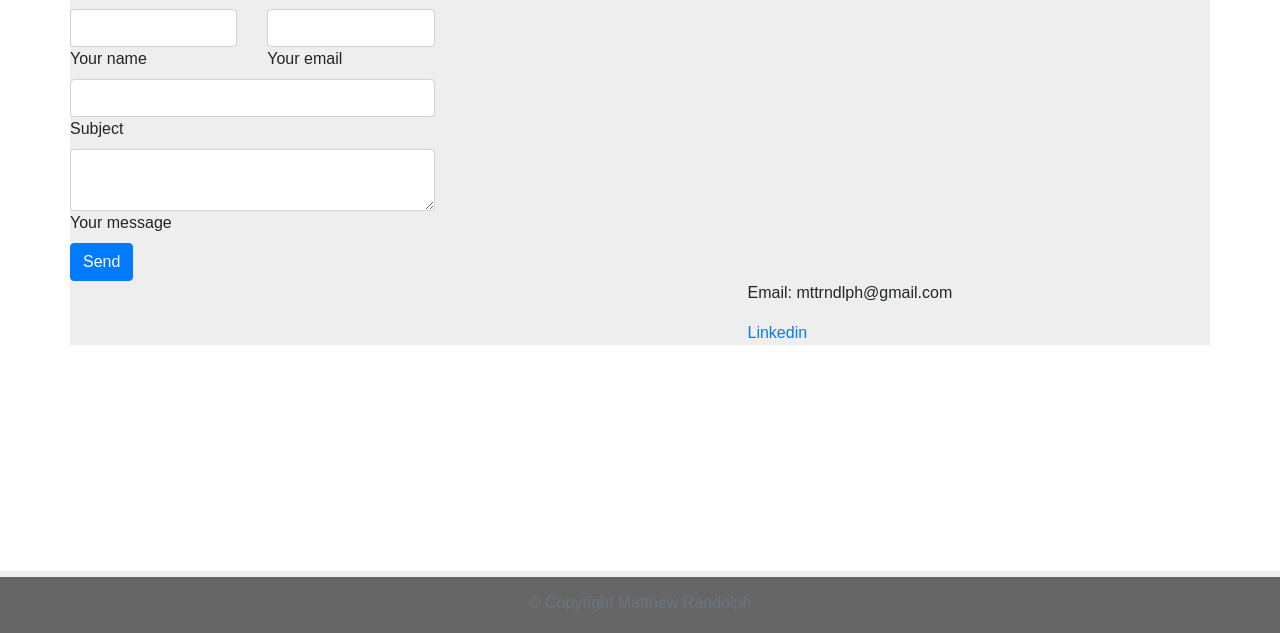
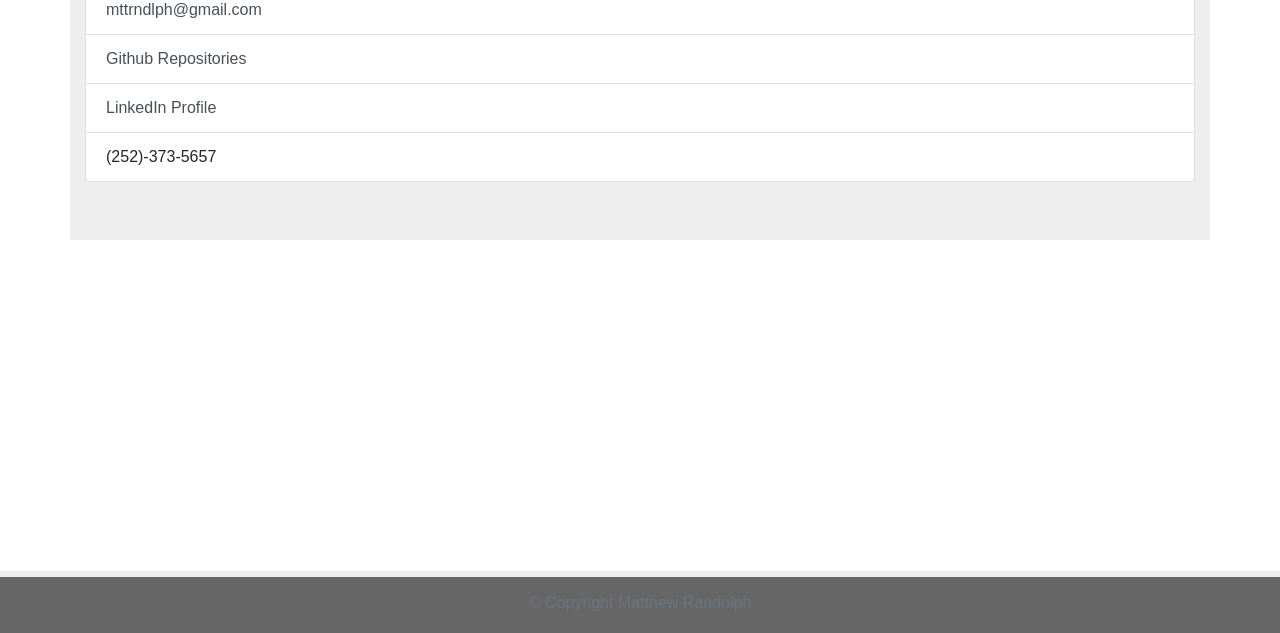
Before and after one commit to RobeandHat/RobeandHat.github.io, a plain HTML site: page contact.html in a window 1280 px wide. Shown: the part 167-800 px from the top of the page. Drawn offline with nearby package versions, Linux system fonts and the light colour scheme.

Commit message:
Changed contact page and added repository links to portfolio page

```diff
--- a/assets/styles.css
+++ b/assets/styles.css
@@ -60,3 +60,9 @@ h2 {
   background-color: #eee;
   width: 100%;
 }
+
+.list-group {
+  padding-right: 15px;
+  padding-left: 15px;
+  padding-bottom: 58px;
+}
--- a/contact.html
+++ b/contact.html
@@ -40,92 +40,21 @@
 
     <main class="container">
 
-     <!--Section: Contact v.2-->
-     <section class="row">
-      <section class="col-mb-4">
-
     <!--Section heading-->
-    <h2 class="h1-responsive font-weight-bold my-4">Contact us</h2>
+    <h2 class="h1-responsive font-weight-bold my-4">Contact Me</h2>
 
 
-    <section class="row">
-
-        <!--Grid column-->
-        <section class="col-md-9 mb-md-0 mb-5">
-            <form id="contact-form" name="contact-form" action="mail.php" method="POST">
-
-                <!--Grid row-->
-                <section class="row">
-
-                    <!--Grid column-->
-                    <section class="col-md-6">
-                        <section class="md-form mb-0">
-                            <input type="text" id="name" name="name" class="form-control">
-                            <label for="name" class="">Your name</label>
-
-                        </section>
-                    </section>
-                    <!--Grid column-->
-
-                    <!--Grid column-->
-                    <section class="col-md-6">
-                        <section class="md-form mb-0">
-                            <input type="text" id="email" name="email" class="form-control">
-                            <label for="email" class="">Your email</label>
-                        </section>
-                    </section>
-                    <!--Grid column-->
-
-                </section>
-                <!--Grid row-->
-
-                <!--Grid row-->
-                <section class="row">
-                    <section class="col-md-12">
-                        <section class="md-form mb-0">
-                            <input type="text" id="subject" name="subject" class="form-control">
-                            <label for="subject" class="">Subject</label>
-                        </section>
-                    </section>
-                </section>
-                <!--Grid row-->
-
-                <!--Grid row-->
-                <section class="row">
-
-                    <!--Grid column-->
-                    <section class="col-md-12">
-
-                        <section class="md-form">
-                            <textarea type="text" id="message" name="message" rows="2" class="form-control md-textarea"></textarea>
-                            <label for="message">Your message</label>
-                        </section>
-
-                    </section>
-                </section>
-                <!--Grid row-->
-            </form>
-            <section class="text-center text-md-left">
-                <a class="btn btn-primary" onclick="document.getElementById('contact-form').submit();">Send</a>
-            </section>
-            <section class="status"></section>
-        </section>
-    </section>
-</section>
-</section>
+    <section class="row justify-content-center">
+      <div class="list-group col-md">
+        <a href="mailto: mttrndlph@gmail.com" class="list-group-item list-group-item-action">
+          mttrndlph@gmail.com
+        </a>
+        <a href="https://github.com/RobeandHat?tab=repositories" class="list-group-item list-group-item-action">Github Repositories</a>
+        <a href="https://www.linkedin.com/in/matthew-randolph-1b75311b9/" class="list-group-item list-group-item-action">LinkedIn Profile</a>
+        <li class="list-group-item">(252)-373-5657</li>
+      </div>
 
 <!--Personal Contact-->
-
-  <section class="container">
-    <section class="row">
-      <section class="col-md-7"></section>
-      <section class= "col-md-5">
-      <p>Email: mttrndlph@gmail.com</p>
-      <a href="https://www.linkedin.com/in/matthew-randolph-1b75311b9/">Linkedin</a>
-    </section>
-  </section>
-  </section>
-
     </main>
 
     <footer class="footer fixed-bottom">
```
Also changed, not shown: portfolio.html (+18 -23 lines), assets/Images/p2-rpg-manager.herokuapp.com_.png (added).
